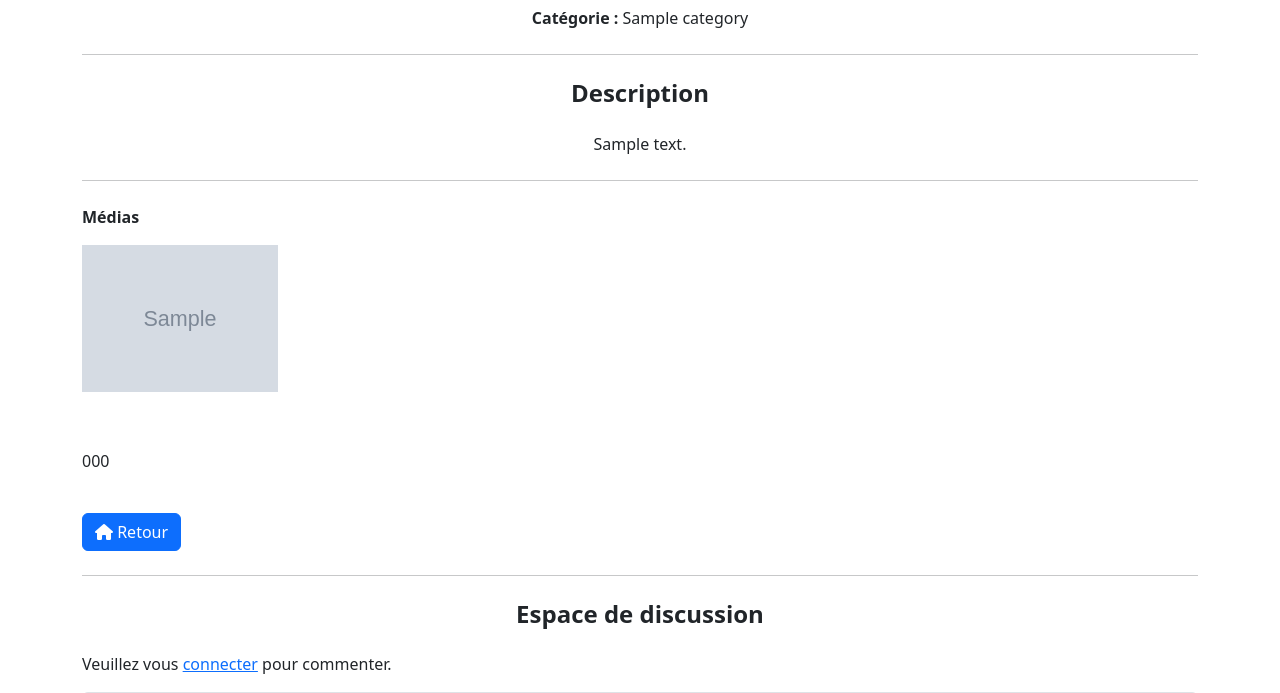
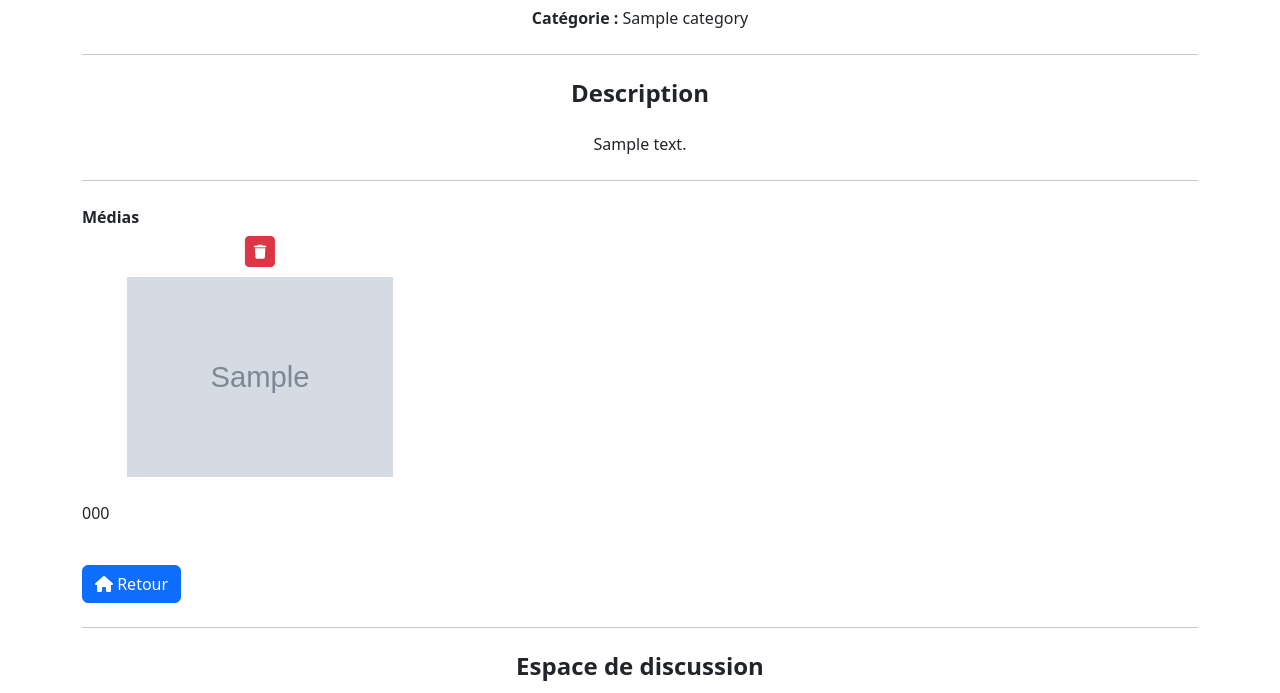
Before and after one commit to TolMen/OCP6_SnowTrick, a Symfony app: template templates/trick/show.html.twig in a window 1280 px wide. Shown: the part 570-1263 px from the top of the page. Run offline with Twig, Linux system fonts and the light colour scheme; the template is opened without the code that fills it: most values are stand-ins (such as "Sample title", 1, 10 or a date in 2020); grey boxes marked "Sample" are stand-in pictures; some libraries are stand-ins or nearby versions.

Commit message:
Possibility of deleting images

```diff
--- a/templates/trick/show.html.twig
+++ b/templates/trick/show.html.twig
@@ -24,18 +24,27 @@
         {# Ligne de séparation après la description #}
         <hr class="my-4">
 
-        <p class="mt-2"><strong>Médias</strong></p>
+        <p class="mt-2 mb-5"><strong>Médias</strong></p>
 
         {# Affichage de toutes les images avec une taille uniforme et un écart réduit avec les vidéos #}
         <div class="row mb-2">
             {% for image in trick.images %}
-                <div class="col-md-3 d-flex">
-                    <img src="{{ asset(image.imgURL) }}" class="img-fluid" style="max-height: 75%;" alt="{{ trick.name }}">
+                <div class="col-md-4 mb-3"> {# Utilisation de col-md-4 pour avoir 3 images par ligne #}
+                    <div class="text-center"> {# Centrer le contenu #}
+                        <form method="post" action="{{ path('delete_image', {'id': image.id}) }}" onsubmit="return confirm('Êtes-vous sûr de vouloir supprimer cette image ?');" style="position: relative;">
+                            <input type="hidden" name="_token" value="{{ csrf_token('delete' ~ image.id) }}">
+                            <button type="submit" class="btn btn-danger btn-sm" style="position: absolute; bottom: 10px; left: 50%; transform: translateX(-50%);">
+                                <i class="fa fa-trash"></i>
+                            </button>
+                        </form>
+                        <img src="{{ asset(image.imgURL) }}" class="img-fluid" alt="{{ trick.name }}" style="height: 200px; object-fit: cover;"> {# Image bien proportionnée avec object-fit: cover #}
+                    </div>
                 </div>
             {% else %}
                 <p>Aucune image disponible</p>
             {% endfor %}
         </div>
+
 
         {# Affichage de toutes les vidéos avec une taille réduite et moins d'écart avec les images #}
         <div class="row mt-2">
```
Also changed, not shown: src/Controller/TrickController.php (+29 -0 lines).
